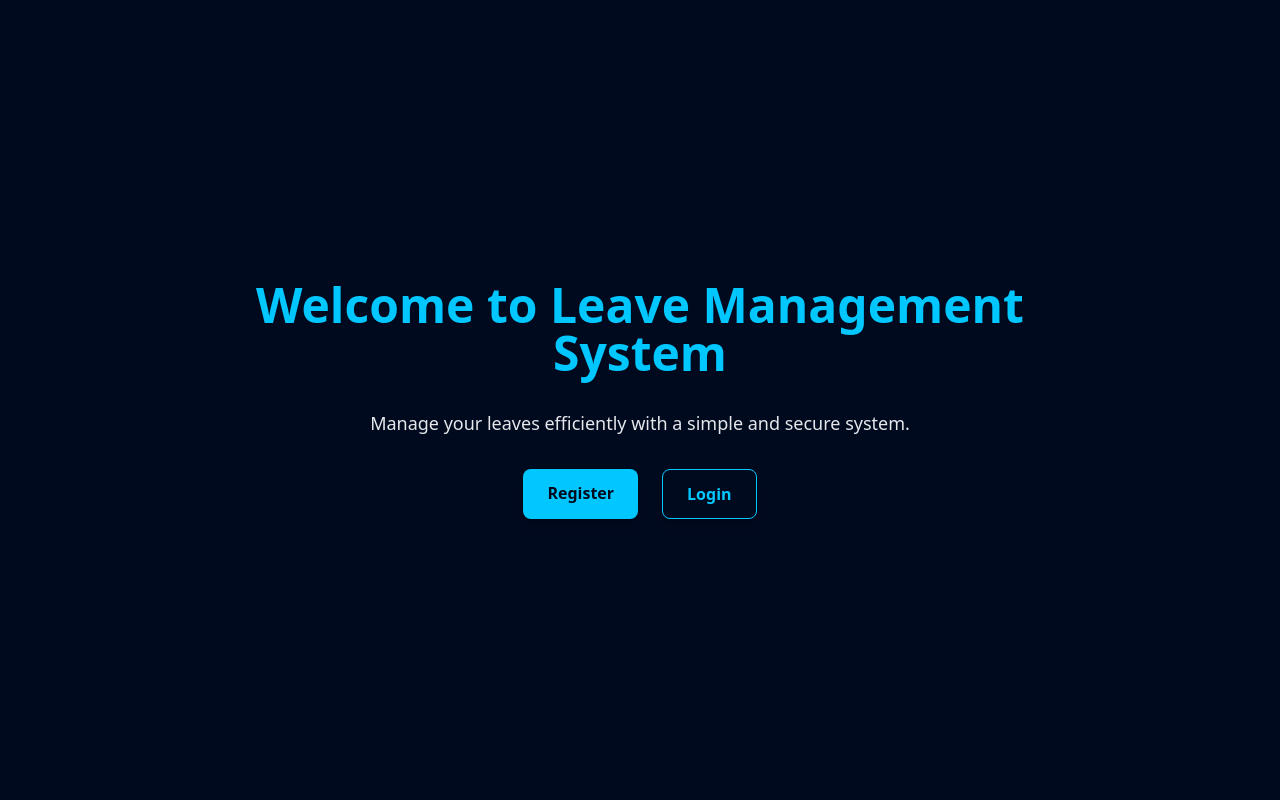
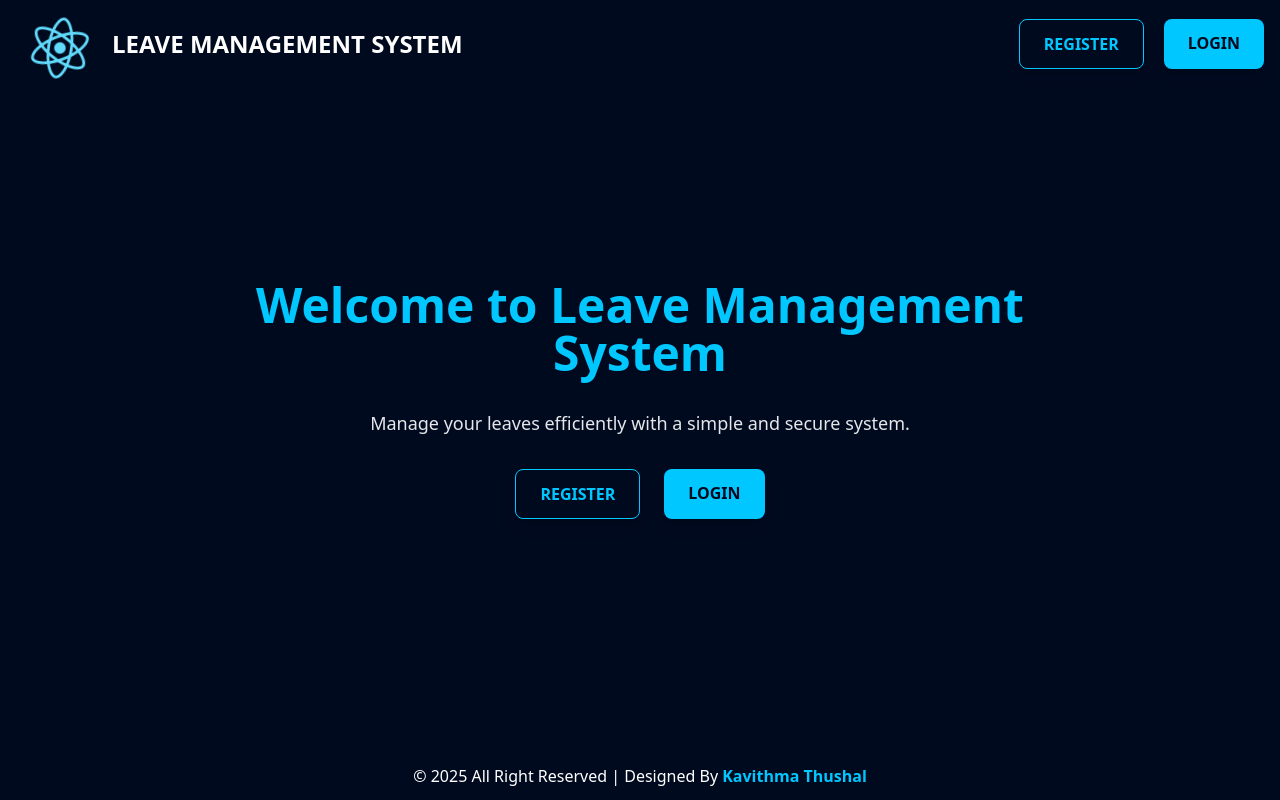
Before and after one commit to Kavithma-Thushal/leave-management-system, a React (Vite) app in the folder frontend/: page / in a window 1280 px wide. Built offline with nearby package versions, Linux system fonts and the light colour scheme.

Commit message:
Header and Footer Added

```diff
--- a/frontend/src/App.tsx
+++ b/frontend/src/App.tsx
@@ -4,10 +4,13 @@ import Register from './views/pages/Register';
 import Login from './views/pages/Login';
 import AdminDashboard from './views/pages/AdminDashboard';
 import EmployeeDashboard from './views/pages/EmployeeDashboard';
+import {Navbar} from "./views/components/Navbar/Navbar.tsx";
+import {Footer} from "./views/components/Footer/Footer.tsx";
 
 export default function App() {
     return (
         <BrowserRouter>
+            <Navbar/>
             <Routes>
                 <Route path="/" element={<Home/>}/>
                 <Route path="/register" element={<Register/>}/>
@@ -15,6 +18,7 @@ export default function App() {
                 <Route path="/admin-dashboard" element={<AdminDashboard/>}/>
                 <Route path="/employee-dashboard" element={<EmployeeDashboard/>}/>
             </Routes>
+            <Footer/>
         </BrowserRouter>
     );
 }
--- /dev/null
+++ b/frontend/src/views/components/Footer/Footer.tsx
@@ -0,0 +1,12 @@
+export function Footer() {
+  return (
+    <footer className="bg-darkBlue text-white p-3 w-full fixed bottom-0">
+      <div className="container mx-auto text-center">
+        <h6 className="text-sm md:text-base">© 2025 All Right Reserved | Designed By{" "}
+          <a href="https://github.com/Kavithma-Thushal?tab=repositories" target="_blank" rel="noopener noreferrer"
+            className="font-semibold text-neonBlue transition-colors duration-300">Kavithma Thushal</a>
+        </h6>
+      </div>
+    </footer>
+  );
+}
--- /dev/null
+++ b/frontend/src/views/components/Navbar/Navbar.css
@@ -0,0 +1,20 @@
+.Nav-logo {
+    height: 8vmin;
+    pointer-events: none;
+}
+
+@media (prefers-reduced-motion: no-preference) {
+    .Nav-logo {
+        animation: Nav-logo-spin infinite 20s linear;
+    }
+}
+
+@keyframes Nav-logo-spin {
+    from {
+        transform: rotate(0deg);
+    }
+
+    to {
+        transform: rotate(360deg);
+    }
+}
--- /dev/null
+++ b/frontend/src/views/components/Navbar/Navbar.tsx
@@ -0,0 +1,25 @@
+import {Link} from "react-router-dom";
+import logo from "../../../assets/logo.png";
+import "./Navbar.css";
+
+export function Navbar() {
+    return (
+        <nav className="bg-darkBlue text-white p-2 fixed w-full z-50">
+            <div className="container mx-auto flex justify-between items-center">
+                <a href="#" className="flex items-center" rel="noopener noreferrer">
+                    <img src={logo} className="Nav-logo ml-5 mr-5 mt-2" alt="Nav-logo"/>
+                    <div className="text-2xl font-bold">
+                        LEAVE MANAGEMENT SYSTEM
+                    </div>
+                </a>
+
+                <div className="hidden lg:flex space-x-5 mr-2 text-1xl font-semibold">
+                    <Link to="/register"
+                          className="bg-darkBlue text-neonBlue border border-neonBlue px-6 py-3 rounded-lg font-semibold shadow-lg hover:scale-105 transition duration-300">REGISTER</Link>
+                    <Link to="/login"
+                          className="bg-neonBlue text-darkBlue px-6 py-3 rounded-lg font-semibold shadow-lg hover:scale-105 transition duration-300">LOGIN</Link>
+                </div>
+            </div>
+        </nav>
+    );
+}
--- a/frontend/src/views/pages/Home.tsx
+++ b/frontend/src/views/pages/Home.tsx
@@ -11,18 +11,10 @@ export default function Home() {
                     Manage your leaves efficiently with a simple and secure system.
                 </p>
                 <div className="flex flex-col sm:flex-row justify-center gap-4 sm:gap-6">
-                    <Link
-                        to="/register"
-                        className="bg-neonBlue text-darkBlue px-6 py-3 rounded-lg font-semibold shadow-lg hover:scale-105 transition duration-300"
-                    >
-                        Register
-                    </Link>
-                    <Link
-                        to="/login"
-                        className="bg-darkBlue text-neonBlue border border-neonBlue px-6 py-3 rounded-lg font-semibold shadow-lg hover:scale-105 transition duration-300"
-                    >
-                        Login
-                    </Link>
+                    <Link to="/register"
+                          className="bg-darkBlue text-neonBlue border border-neonBlue px-6 py-3 rounded-lg font-semibold shadow-lg hover:scale-105 transition duration-300">REGISTER</Link>
+                    <Link to="/login"
+                          className="bg-neonBlue text-darkBlue px-6 py-3 rounded-lg font-semibold shadow-lg hover:scale-105 transition duration-300">LOGIN</Link>
                 </div>
             </div>
         </div>
```
Also changed, not shown: frontend/src/assets/logo.png (added), frontend/src/views/components/Navbar.tsx (deleted).
